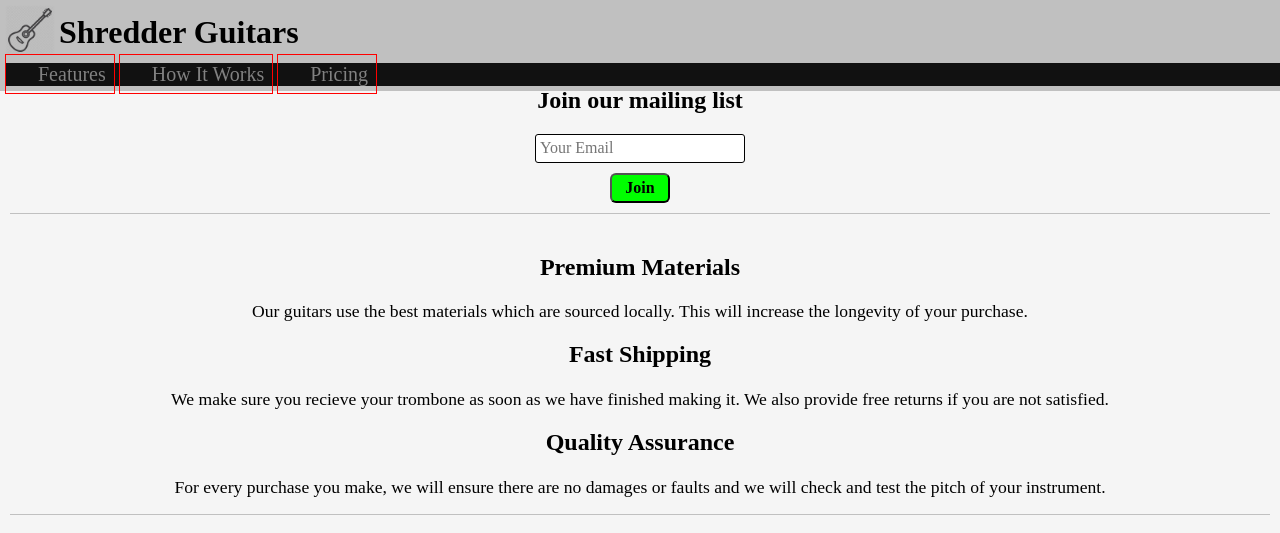
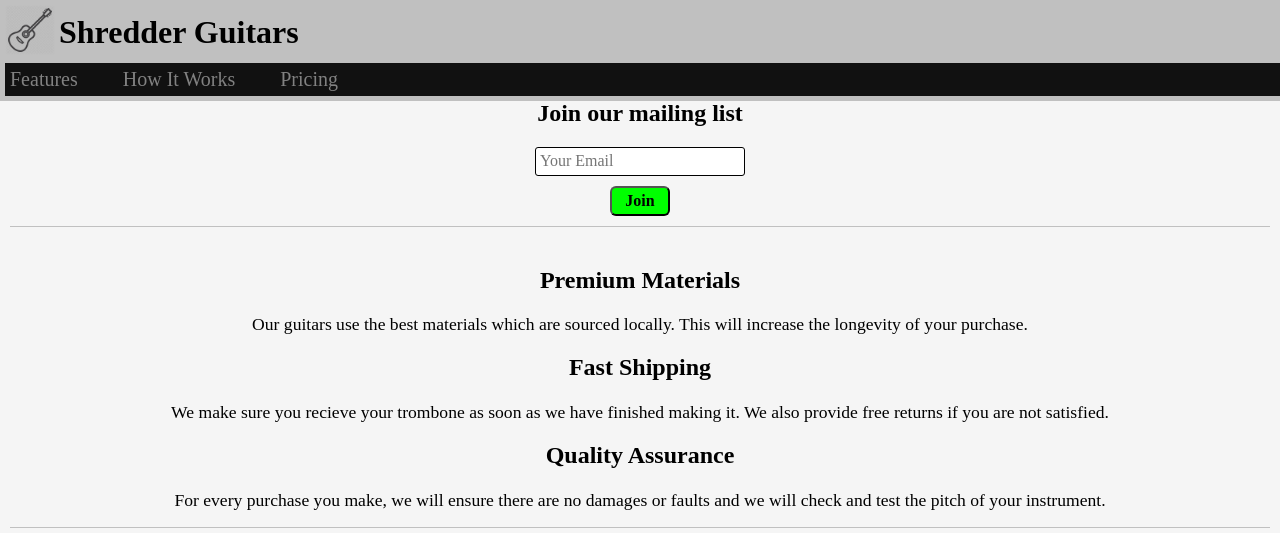
Before and after one commit to PatMan10/product_landing_page, a plain HTML site: page index.html in a window 1280 px wide. Shown: the top 533 px of the page. Drawn offline with Linux system fonts and the light colour scheme.

Commit message:
added desktop nav-bar css

```diff
--- a/css/desktop.css
+++ b/css/desktop.css
@@ -5,24 +5,24 @@
   }
 
   #nav-drawer {
+    height: auto;
     width: auto;
-    background-color: #111;
+    padding: 5px;
     position: static;
-    padding: 0;
-    clear: both;
-    overflow: visible;
-    clear: both;
+  }
+
+  #nav-bar {
+    display: flex;
   }
 
   .nav-link {
-    display: inline;
-    border: 1px solid red;
-    margin: 0;
+    margin-right: 45px;
+    padding: 0;
+    font-size: 20px;
   }
 
-  .nav-link {
-    display: inline;
-    font-size: 20px;
+  #main {
+    top: 70px;
   }
 
   #section-pricing {
--- a/css/mobile.css
+++ b/css/mobile.css
@@ -9,6 +9,10 @@ header {
   position: fixed;
   top: 0;
   z-index: 2;
+}
+
+h1, h2, h3 {
+  font-family: zekton;
 }
 
 #open-nav-drawer {
@@ -43,7 +47,6 @@ header>h1 {
   display: inline;
   position: relative;
   top: -12px;
-  font-family: zekton;
 }
 
 #nav-drawer {
@@ -190,7 +193,7 @@ form,
 }
 
 footer {
-  max-width: 100%;
+  width: 100%;
   padding: 10px;
   position: relative;
   top: 58px;
```
